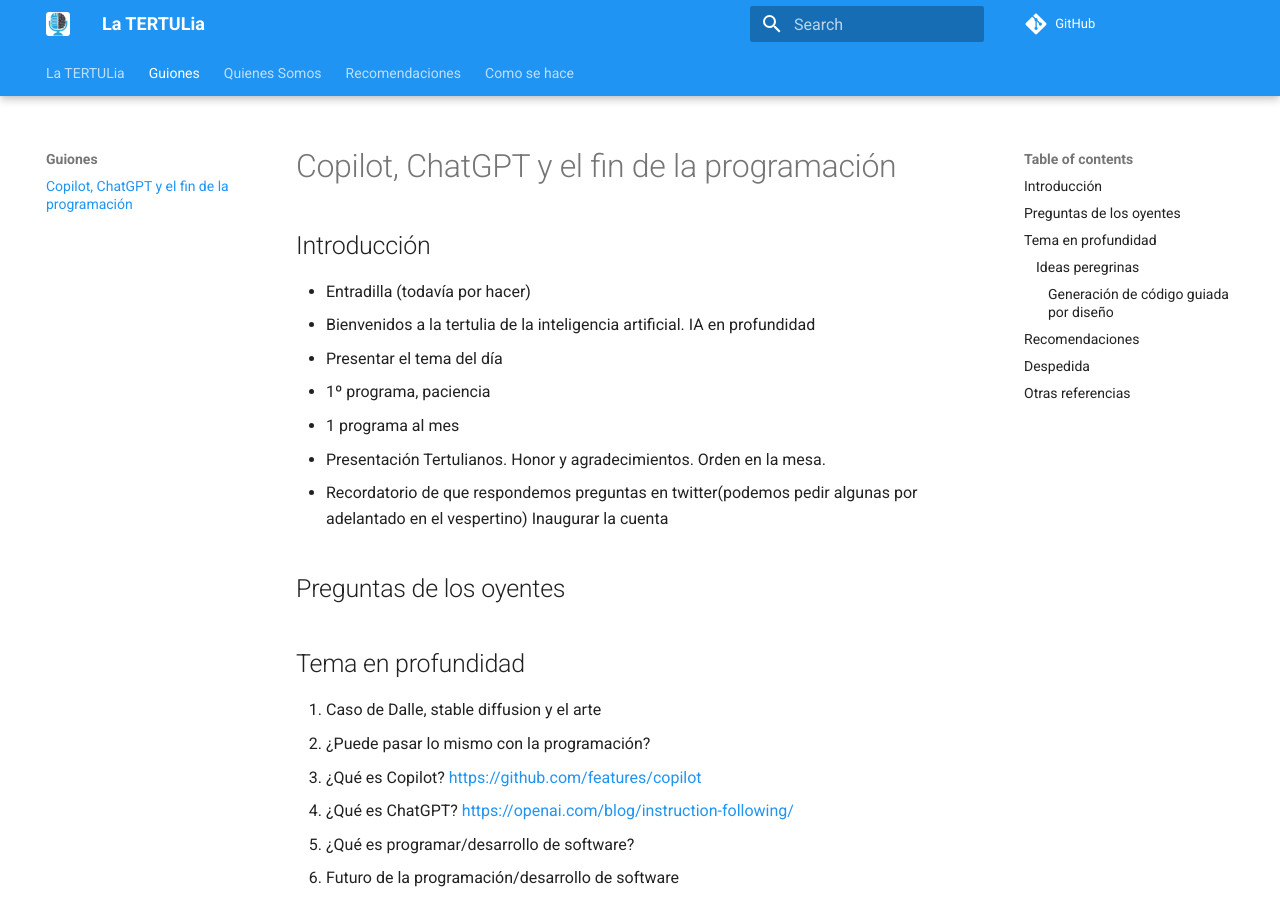
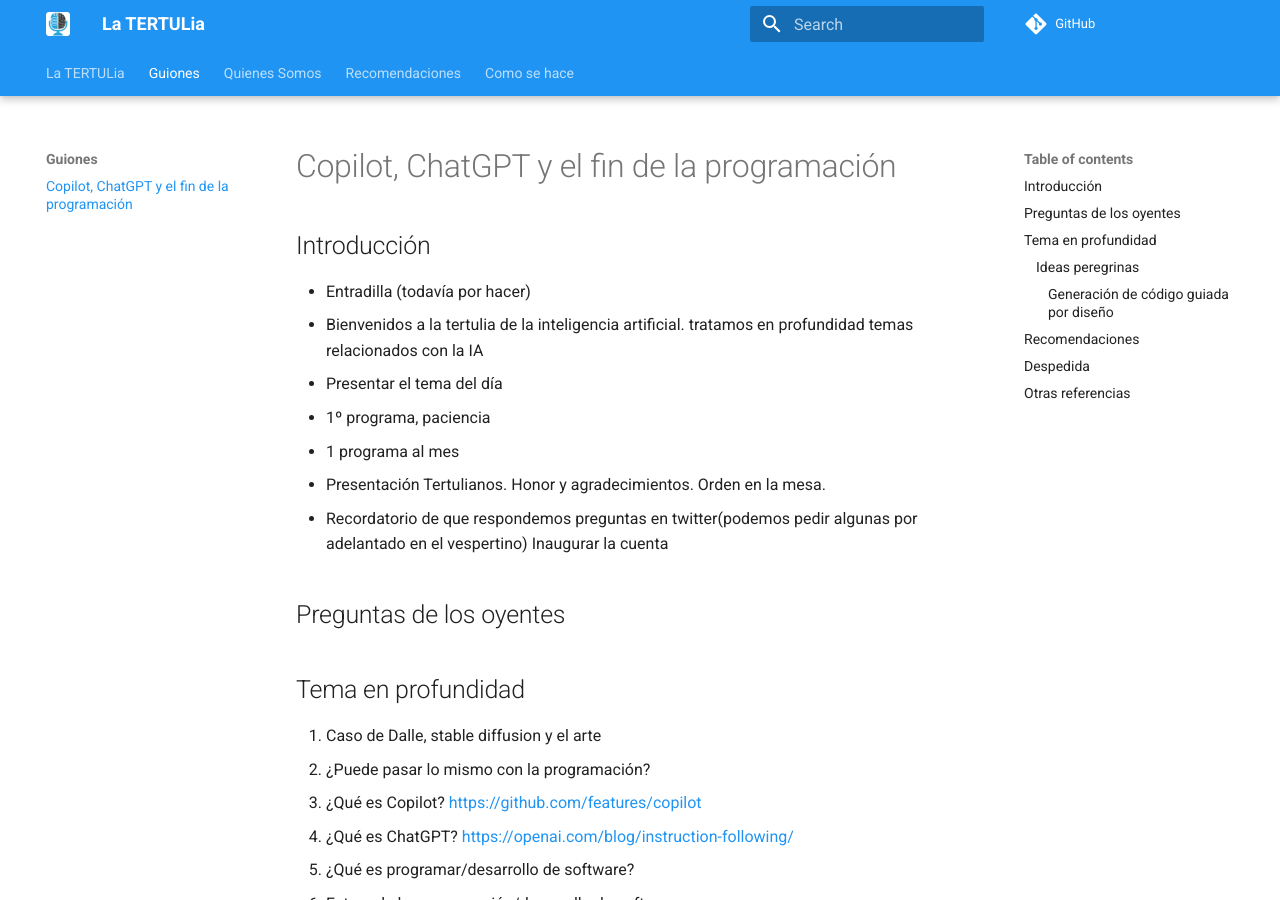
Before and after one commit to ironbar/tertulia_inteligencia_artificial, an MkDocs documentation site: the page built from docs/guiones/01-copilot-fin-programacion.md, in a window 1280 px wide and 900 px high. Built offline with MkDocs 1.6.1 and Material for MkDocs 9.7.7, drawn with Linux system fonts in a browser that asks for light colours; comment, search, counter and statistics services are not loaded.

Commit message:
Update 01-copilot-fin-programacion.md

```diff
--- a/docs/guiones/01-copilot-fin-programacion.md
+++ b/docs/guiones/01-copilot-fin-programacion.md
@@ -3,7 +3,7 @@
 ## Introducción
 
 - Entradilla (todavía por hacer)
-- Bienvenidos a la tertulia de la inteligencia artificial. IA en profundidad
+- Bienvenidos a la tertulia de la inteligencia artificial. tratamos en profundidad temas relacionados con la IA
 - Presentar el tema del día
 - 1º programa, paciencia
 - 1 programa al mes
```
